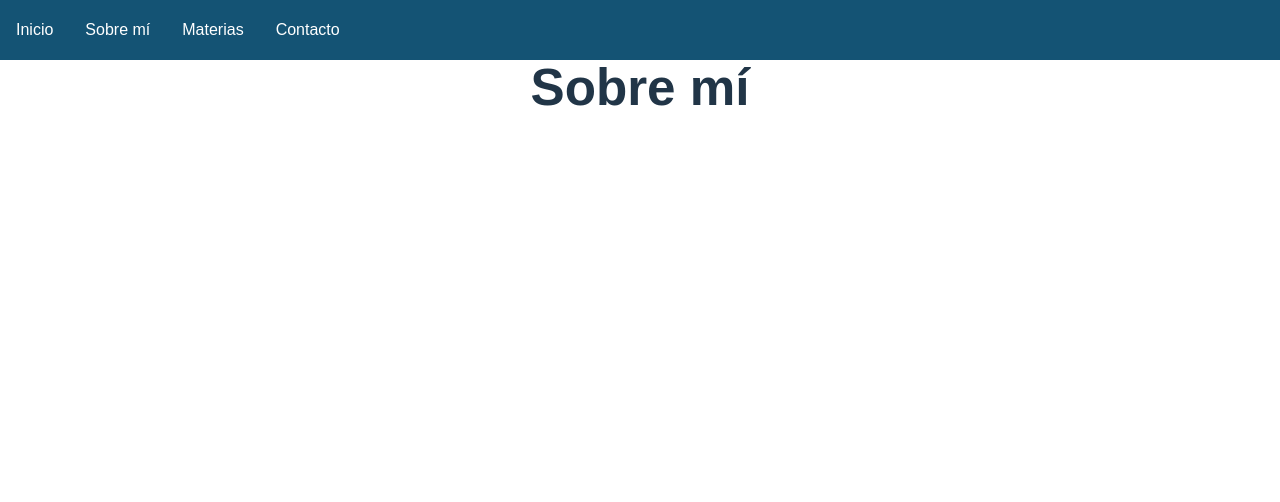
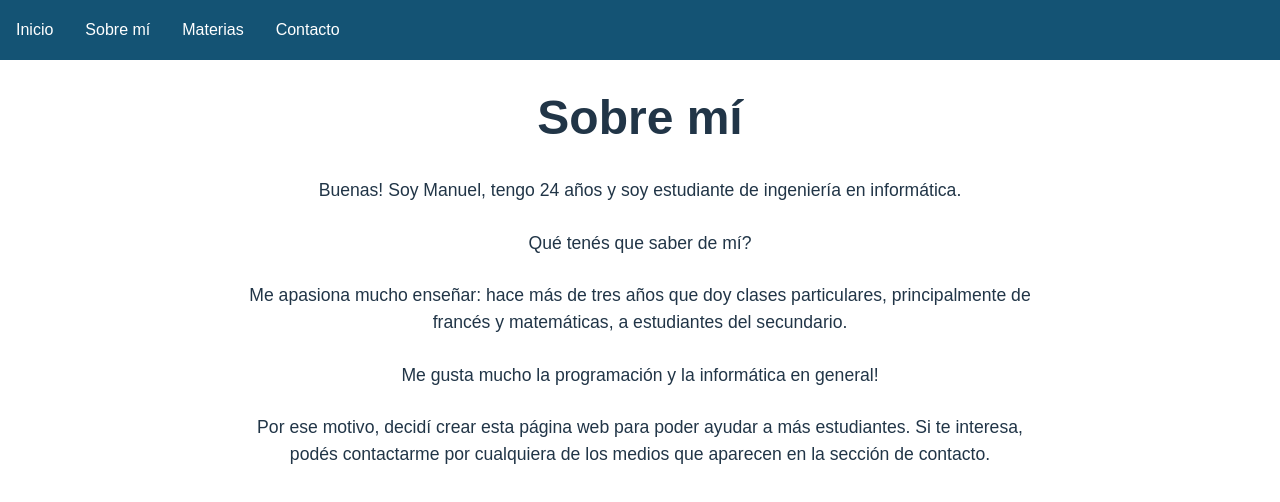
Before and after one commit to ManusaRivi/web-profe-particular, a React (Vite) app: page /about in a window 1280 px wide. Shown: the top 502 px of the page. Built offline with nearby package versions, Linux system fonts and the light colour scheme.

Commit message:
add "About me" page content Just a simple paragraph with basic info.

```diff
--- /dev/null
+++ b/src/views/About.css
@@ -0,0 +1,14 @@
+.container {
+    padding: 2rem;
+    max-width: 800px;
+    margin: 0 auto;
+}
+
+.header {
+    font-size: 3rem;
+}
+
+.text {
+    margin-top: 2rem;
+    font-size: 1.1rem;
+}
--- a/src/views/About.tsx
+++ b/src/views/About.tsx
@@ -1,9 +1,28 @@
+import "./About.css";
+
 export default function About() {
     return (
-        <div>
-            <h1>
+        <div className="container">
+            <h1 className="header">
                 Sobre mí
             </h1>
+            <p className="text">
+                Buenas! Soy Manuel, tengo 24 años y soy estudiante de ingeniería en informática.
+                <br />
+                <br />
+                Qué tenés que saber de mí?
+                <br />
+                <br />
+                Me apasiona mucho enseñar: hace más de tres años que doy clases particulares, principalmente de francés y matemáticas,
+                a estudiantes del secundario.
+                <br />
+                <br />
+                Me gusta mucho la programación y la informática en general!
+                <br />
+                <br />
+                Por ese motivo, decidí crear esta página web para poder ayudar a más estudiantes.
+                Si te interesa, podés contactarme por cualquiera de los medios que aparecen en la sección de contacto.
+            </p>
         </div>
     )
 }
```
